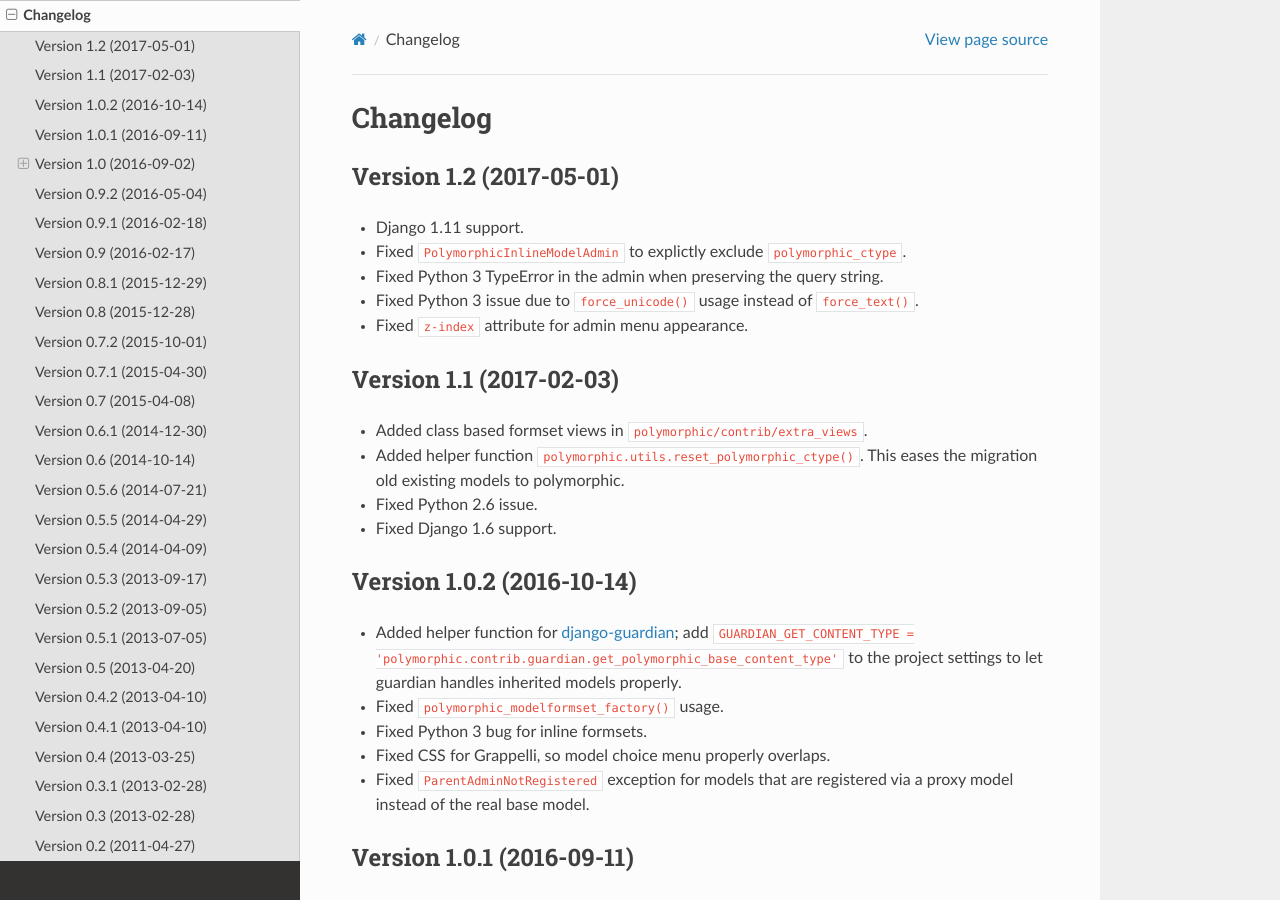
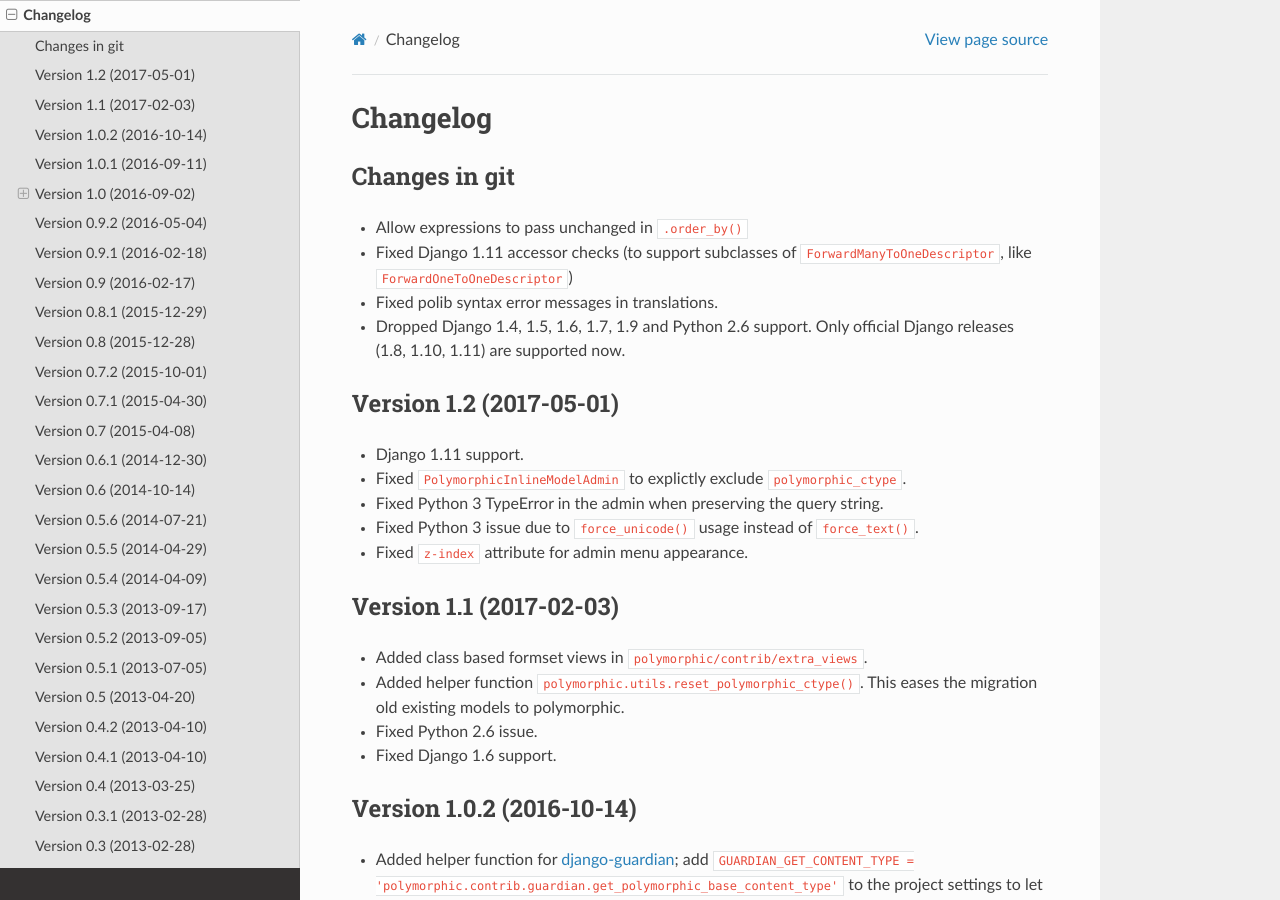
Before and after one commit to jazzband/django-polymorphic, a Sphinx documentation site: the page built from docs/changelog.rst, in a window 1280 px wide and 900 px high. Built offline with Sphinx 7.4.7 and the Read the Docs theme 2.0.0, drawn with Linux system fonts in a browser that asks for light colours.

Commit message:
Update changelog with everything found in git

```diff
--- a/docs/changelog.rst
+++ b/docs/changelog.rst
@@ -1,5 +1,15 @@
 Changelog
 =========
+
+Changes in git
+--------------
+
+* Allow expressions to pass unchanged in ``.order_by()``
+* Fixed Django 1.11 accessor checks (to support subclasses of ``ForwardManyToOneDescriptor``, like ``ForwardOneToOneDescriptor``)
+* Fixed polib syntax error messages in translations.
+* Dropped Django 1.4, 1.5, 1.6, 1.7, 1.9 and Python 2.6 support.
+  Only official Django releases (1.8, 1.10, 1.11) are supported now.
+
 
 Version 1.2 (2017-05-01)
 ------------------------
```
